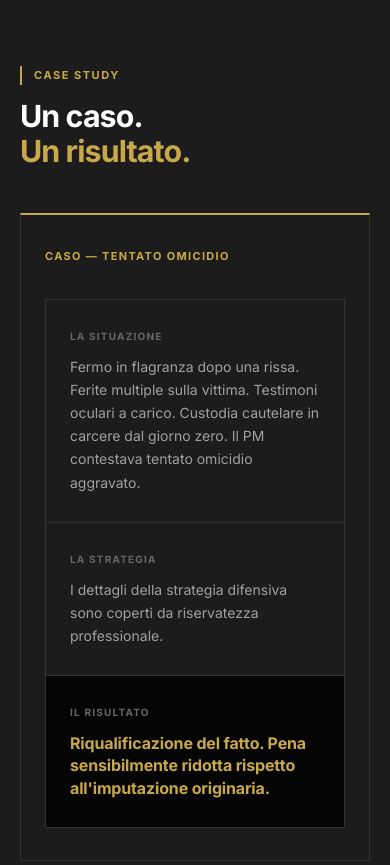
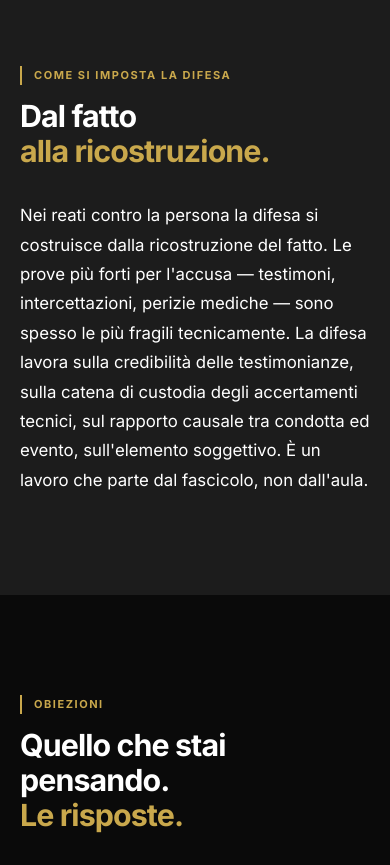
Before and after one commit to scamforscam/vecchioni-v4, a website: page reati-contro-la-persona.html in a window 390 px wide. Shown: the part 4400-5265 px from the top of the page. Drawn offline with Linux system fonts and the light colour scheme.

Commit message:
fix(deont): rimozione case-study + claim di risultato (art. 35 c.d.f.)
- Cred-bar item 2 (4 file): "Sentenze ribaltate / casi vinti in secondo grado"
  → "Cassazione / Iscritto al patrocinio in Cassazione" (credenziale verificabile)
- stupefacenti.html approach-step 03: "Ho ottenuto la riqualificazione..."
  riscritto come scope tecnico della difesa
- stupefacenti.html: case-study "Detenzione a fini di spaccio" rimossa,
  sostituita da blocco editoriale "La qualificazione del fatto"
- rapine-reati-predatori.html: case-study "Rapina aggravata in concorso"
  rimossa, sostituita da blocco "La fase cautelare"
- reati-contro-la-persona.html: case-study "Tentato omicidio" rimossa,
  sostituita da blocco "Dal fatto alla ricostruzione"
- Pulizia CSS orfano: 8 regole .case-study/.cs-* + 2 dichiarazioni
  in media query, in ciascuna delle 3 pagine interne

Conformita': art. 35 co. 1-2 c.d.f. (no claim di risultato),
CNF 294/2024 (no casi riconoscibili).

Co-Authored-By: Claude Opus 4.7 (1M context) <noreply@anthropic.com>

```diff
--- a/reati-contro-la-persona.html
+++ b/reati-contro-la-persona.html
@@ -75,14 +75,6 @@ body{font-family:'Inter',-apple-system,BlinkMacSystemFont,sans-serif;background:
 @media(max-width:960px){.approach-cards{grid-template-columns:1fr}.approach-steps{grid-template-columns:1fr}}
 
 /* CASE STUDY */
-.case-study{background:var(--anthracite);border:1px solid var(--border);border-top:2px solid var(--gold);padding:48px 44px}
-.cs-label{font-size:11px;font-weight:700;letter-spacing:.12em;text-transform:uppercase;color:var(--gold);margin-bottom:32px}
-.cs-grid{display:grid;grid-template-columns:1fr 1fr 1.2fr;gap:1px;background:var(--border);border:1px solid var(--border)}
-.cs-cell{background:var(--anthracite);padding:28px 24px}
-.cs-cell-label{font-size:10px;font-weight:700;letter-spacing:.12em;text-transform:uppercase;color:var(--grey-d);margin-bottom:10px}
-.cs-cell-text{font-size:14px;color:var(--grey);line-height:1.65}
-.cs-cell.result{background:var(--black-deep,#050505)}
-.cs-cell.result .cs-cell-text{font-size:16px;font-weight:700;color:var(--gold);letter-spacing:-.01em;line-height:1.4}
 
 /* ACCORDION */
 .accordion{border:1px solid var(--border)}.acc-item{border-bottom:1px solid var(--border)}.acc-item:last-child{border-bottom:none}
@@ -138,8 +130,8 @@ footer{background:var(--black-deep,#050505);border-top:1px solid var(--gold);pad
 .fi{opacity:0;transform:translateY(22px);transition:opacity .65s ease-out,transform .65s ease-out}.fi.v{opacity:1;transform:translateY(0)}
 .fi.d1{transition-delay:.10s}.fi.d2{transition-delay:.20s}.fi.d3{transition-delay:.30s}.fi.d4{transition-delay:.40s}
 .form-response-time{display:flex;align-items:center;gap:8px;padding:12px 16px;background:var(--gold-dim);border-left:2px solid var(--gold);margin-bottom:24px;font-size:13px;font-weight:600;color:var(--white)}
-@media(max-width:960px){.nav-links{display:none}.hamburger{display:flex}.cs-grid{grid-template-columns:1fr}.cta-grid{grid-template-columns:1fr;gap:56px}.cross-grid{grid-template-columns:1fr 1fr}.footer-grid{grid-template-columns:1fr 1fr}.bio-strip{flex-direction:column;align-items:flex-start;gap:20px}}
-@media(max-width:640px){.cred-inner{flex-direction:column}.cred-item{border-right:none;border-bottom:1px solid var(--border);padding:28px 20px}.cred-item:last-child{border-bottom:none}.form-card{padding:28px 22px}.footer-grid{grid-template-columns:1fr;gap:32px}.footer-bottom{flex-direction:column;align-items:flex-start}.acc-trigger{padding:22px 20px}.acc-body{padding:0 20px 24px}.cross-grid{grid-template-columns:1fr}.case-study{padding:32px 24px}.bio-strip{padding:28px 22px}}
+@media(max-width:960px){.nav-links{display:none}.hamburger{display:flex}.cta-grid{grid-template-columns:1fr;gap:56px}.cross-grid{grid-template-columns:1fr 1fr}.footer-grid{grid-template-columns:1fr 1fr}.bio-strip{flex-direction:column;align-items:flex-start;gap:20px}}
+@media(max-width:640px){.cred-inner{flex-direction:column}.cred-item{border-right:none;border-bottom:1px solid var(--border);padding:28px 20px}.cred-item:last-child{border-bottom:none}.form-card{padding:28px 22px}.footer-grid{grid-template-columns:1fr;gap:32px}.footer-bottom{flex-direction:column;align-items:flex-start}.acc-trigger{padding:22px 20px}.acc-body{padding:0 20px 24px}.cross-grid{grid-template-columns:1fr}.bio-strip{padding:28px 22px}}
 @media(max-width:420px){.btn{padding:16px 24px;font-size:.82rem}}
 </style>
 </head>
@@ -201,14 +193,8 @@ footer{background:var(--black-deep,#050505);border-top:1px solid var(--gold);pad
 </section>
 
 <section class="sec" style="background:var(--anthracite)">
-  <div class="wrap"><p class="lbl fi">Case study</p><h2 class="st fi d1" style="margin-bottom:44px">Un caso.<br><em>Un risultato.</em></h2>
-    <div class="case-study fi d2"><p class="cs-label">Caso — Tentato omicidio</p>
-      <div class="cs-grid">
-        <div class="cs-cell"><div class="cs-cell-label">La situazione</div><div class="cs-cell-text">Fermo in flagranza dopo una rissa. Ferite multiple sulla vittima. Testimoni oculari a carico. Custodia cautelare in carcere dal giorno zero. Il PM contestava tentato omicidio aggravato.</div></div>
-        <div class="cs-cell"><div class="cs-cell-label">La strategia</div><div class="cs-cell-text">I dettagli della strategia difensiva sono coperti da riservatezza professionale.</div></div>
-        <div class="cs-cell result"><div class="cs-cell-label">Il risultato</div><div class="cs-cell-text">Riqualificazione del fatto. Pena sensibilmente ridotta rispetto all'imputazione originaria.</div></div>
-      </div>
-    </div>
+  <div class="wrap"><p class="lbl fi">Come si imposta la difesa</p><h2 class="st fi d1" style="margin-bottom:32px">Dal fatto<br><em>alla ricostruzione.</em></h2>
+    <p class="bt fi d2" style="max-width:740px;color:var(--white)">Nei reati contro la persona la difesa si costruisce dalla ricostruzione del fatto. Le prove più forti per l'accusa — testimoni, intercettazioni, perizie mediche — sono spesso le più fragili tecnicamente. La difesa lavora sulla credibilità delle testimonianze, sulla catena di custodia degli accertamenti tecnici, sul rapporto causale tra condotta ed evento, sull'elemento soggettivo. È un lavoro che parte dal fascicolo, non dall'aula.</p>
   </div>
 </section>
 
@@ -235,7 +221,7 @@ footer{background:var(--black-deep,#050505);border-top:1px solid var(--gold);pad
 
 <div class="cred-bar"><div class="cred-inner">
   <div class="cred-item fi"><div class="cred-num">18+</div><div class="cred-lbl">Anni di difesa penale</div></div>
-  <div class="cred-item fi d1"><div class="cred-num">Appello</div><div class="cred-lbl">I casi vinti in secondo grado che hanno riscritto condanne di primo grado.</div></div>
+  <div class="cred-item fi d1"><div class="cred-num">Cassazione</div><div class="cred-lbl">Iscritto al patrocinio in Cassazione</div></div>
   <div class="cred-item fi d2"><div class="cred-num">Riservatezza</div><div class="cred-lbl">Nessuno sapra'. Mai.</div></div>
 </div></div>
 
```
Also changed, not shown: index.html (+1 -1 lines), rapine-reati-predatori.html (+5 -19 lines), stupefacenti.html (+6 -20 lines).
